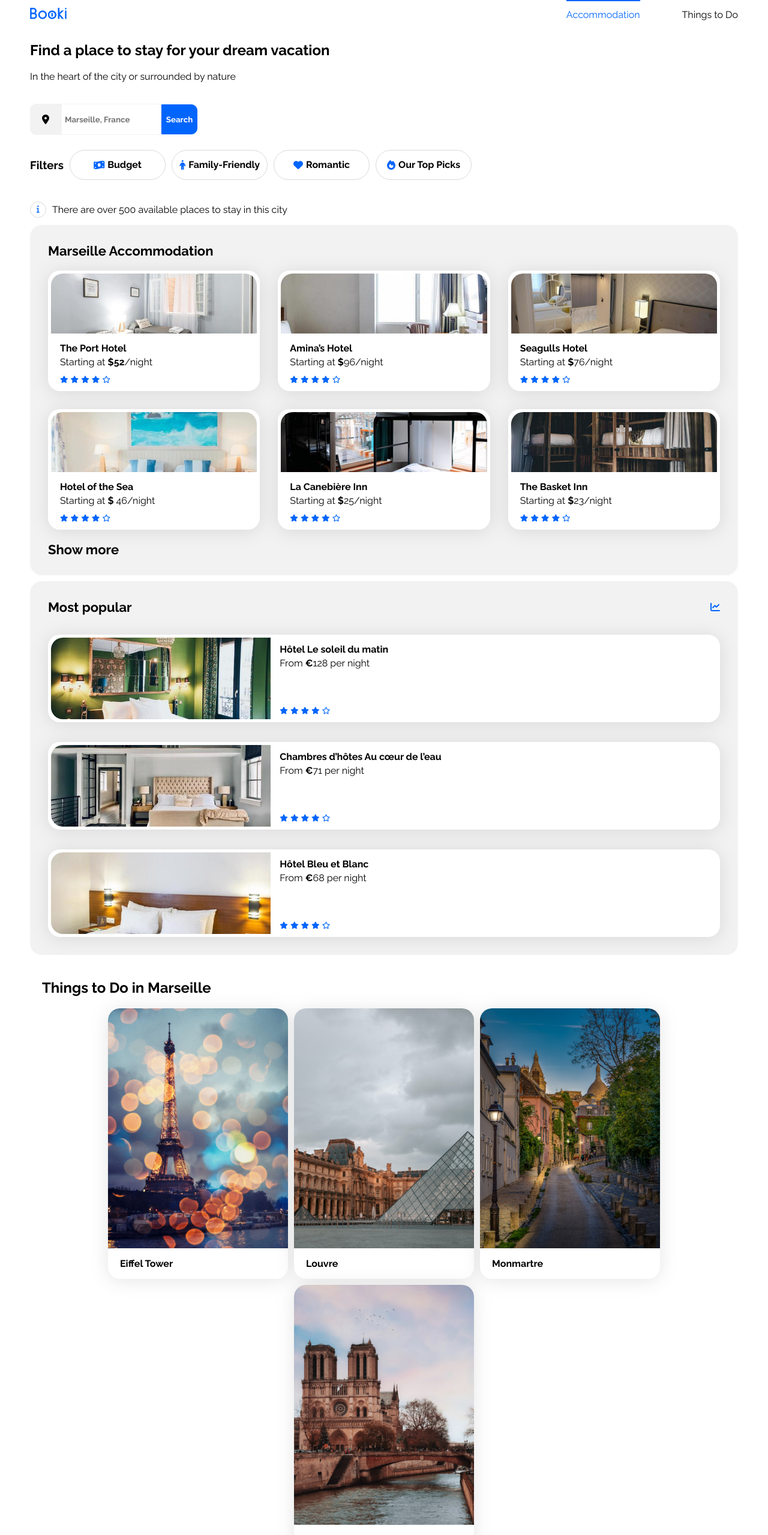
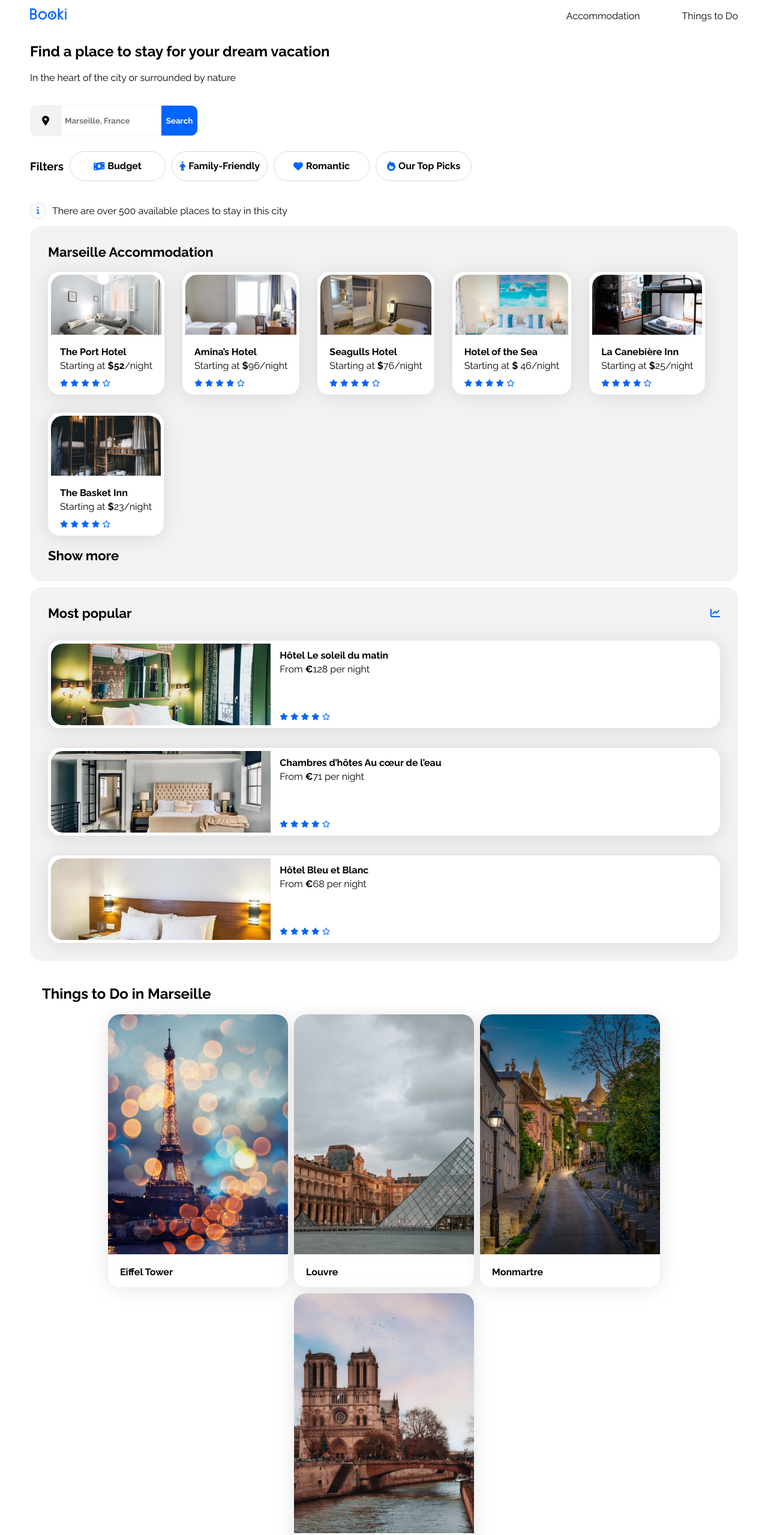
Before and after one commit to iRonic94/OCR-Project2-, a plain HTML site: page index.html in a window 1280 px wide. Shown: the top 2559 px of the page at 60% size. Drawn offline with Linux system fonts and the light colour scheme.

Commit message:
fixes for the presentation
-update the active buttons while clicking
-update the responsiveness of the entire page

```diff
--- a/css/style.css
+++ b/css/style.css
@@ -47,10 +47,6 @@ body {
     gap: 70px;
 }
 
-.navbar-menu li {
-    position: relative;
-}
-
 .navbar-accommodation,
 .navbar-activites {
     display: block;
@@ -61,18 +57,24 @@ body {
     transition: color 0.3s ease;
 }
 
-.navbar-accommodation {
+.navbar-menu a {
+    color: var(--black-color);
+    padding: 15px 0;
+    border-top: 2px solid transparent;
+}
+
+.navbar-menu a:active {
     color: var(--main-color);
 }
 
-li:first-child::before {
-    content: '';
-    position: absolute;
-    top: 0;
-    left: 0;
-    right: 0;
-    height: 2px;
-    background-color: var(--main-color);
+.navbar-accommodation {
+    color: var(--black-color);
+}
+
+body:has(#accommodation:target) .navbar-menu a[href="#accommodation"],
+body:has(#thingstodo:target) .navbar-menu a[href="#thingstodo"] {
+    color: var(--main-color);
+    border-top-color: var(--main-color);
 }
 
 /****** Search & Welcome section  ***********/
@@ -139,13 +141,12 @@ li:first-child::before {
 .accommodation-cards .card {
     display: flex;
     flex-direction: column;
-    cursor: pointer;
 }
 
 .accommodation-cards img {
     height: 120px;
     border-radius: 20px 20px 0 0;
-
+    width: 100%;
 }
 
 .accommodation-cards .card-content {
@@ -168,6 +169,11 @@ li:first-child::before {
 
 .accommodation-cards .card-rating {
     margin-bottom: 5px;
+}
+
+.accommodation-cards a {
+    color: unset;
+    text-decoration: unset;
 }
 
 /****** Popular ***********/
@@ -269,6 +275,7 @@ button.search-button {
     display: flex;
     align-items: center;
     gap: 10px;
+    flex-wrap: wrap;
 }
 
 button.filter-button {
@@ -308,6 +315,7 @@ button.filter-button {
 
 .activites img {
     height: 400px;
+    width: 100%;
     object-fit: cover;
     border-radius: 20px 20px 0px 0px;
 }
@@ -328,6 +336,11 @@ button.filter-button {
     padding: 5px;
     filter: drop-shadow(0px 3px 15px rgba(0, 0, 0, 0.1));
     padding: 0;
+}
+
+.activites-cards a {
+    color: unset;
+    text-decoration: unset;
 }
 
 .activites-card-txt {
@@ -380,6 +393,11 @@ button.filter-button {
         width: 100%;
     }
 
+    .accommodation-cards {
+        display: flex;
+        flex-wrap: wrap;
+    }
+
     .activites-card {
         max-width: 300px;
     }
@@ -394,9 +412,17 @@ button.filter-button {
         gap: 10px;
     }
 
+    .footer-section {
+        display: flex;
+        flex-wrap: wrap;
+        gap: 20px;
+        justify-content: space-evenly;
+        padding: 10px;
+    }
+
 }
 
-@media screen and (min-width: 320px) and (max-width: 600px) {
+@media screen and (max-width: 600px) {
     .main-container {
         padding: 0px;
         max-width: 600px;
@@ -416,18 +442,22 @@ button.filter-button {
         width: 100%;
     }
 
-    li:first-child::before {
-        content: '';
-        position: absolute;
-        top: auto;
-        left: 0;
-        right: 0;
-        bottom: 0;
-        height: 2px;
+    body:has(#accommodation:target) .navbar-menu a[href="#accommodation"],
+    body:has(#thingstodo:target) .navbar-menu a[href="#thingstodo"] {
+        display: flex;
+        justify-content: center;
+        color: var(--main-color);
+        border-bottom: 2px solid var(--main-color);
+        width: 100%;
+        border-top: none;
     }
 
     li a {
         justify-self: center;
+    }
+
+    .navbar-menu li {
+        display: grid;
     }
 
     .filters-buttons {
--- a/index.html
+++ b/index.html
@@ -71,11 +71,12 @@
             </div>
         </section>
         <main>
-            <div class="accommodation-and-popular">
+            <div class="accommodation-and-popular" id="accommodation">
                 <section class="accommodation">
                     <h2 class="section-title">Marseille Accommodation</h2>
                     <div class="accommodation-cards">
-                        <article class="card">
+                        <a href="#fred-kleber" class="card">
+                            <article>
                                 <img src="./images/accommodation/fred-kleber.jpg" alt="Image of hotel room showing bed">
                                 <div class="card-content">
                                     <div class="card-txt">
@@ -92,8 +93,11 @@
                                     </div>
                                 </div>
                             </article>
-                        <article class="card">
-                            <img src="./images/accommodation/febrian-zakaria.jpg" alt="Image of hotel room showing bed">
+                        </a>
+                        <a href="#febrian-zakaria" class="card">
+                            <article>
+                                <img src="./images/accommodation/febrian-zakaria.jpg"
+                                    alt="Image of hotel room showing bed">
                                 <div class="card-content">
                                     <div class="card-txt">
                                         <h3 class="card-title">Amina’s Hotel</h3>
@@ -109,7 +113,9 @@
                                     </div>
                                 </div>
                             </article>
-                        <article class="card">
+                        </a>
+                        <a href="#reisetopia" class="card">
+                            <article>
                                 <img src="./images/accommodation/reisetopia.jpg" alt="Image of hotel room showing bed">
                                 <div class="card-content">
                                     <div class="card-txt">
@@ -126,8 +132,11 @@
                                     </div>
                                 </div>
                             </article>
-                        <article class="card">
-                            <img src="./images/accommodation/annie-spratt.jpg" alt="Image of hotel room showing bed">
+                        </a>
+                        <a href="#annie-spratt" class="card">
+                            <article>
+                                <img src="./images/accommodation/annie-spratt.jpg"
+                                    alt="Image of hotel room showing bed">
                                 <div class="card-content">
                                     <div class="card-txt">
                                         <h3 class="card-title">Hotel of the Sea</h3>
@@ -143,7 +152,9 @@
                                     </div>
                                 </div>
                             </article>
-                        <article class="card">
+                        </a>
+                        <a href="#marcus-loke" class="card">
+                            <article>
                                 <img src="./images/accommodation/marcus-loke.jpg" alt="Image of hotel room showing bed">
                                 <div class="card-content">
                                     <div class="card-txt">
@@ -160,7 +171,9 @@
                                     </div>
                                 </div>
                             </article>
-                        <article class="card">
+                        </a>
+                        <a href="#nicate-lee" class="card">
+                            <article>
                                 <img src="./images/accommodation/nicate-lee.jpg" alt="Image of hotel room showing bed">
                                 <div class="card-content">
                                     <div class="card-txt">
@@ -177,8 +190,9 @@
                                     </div>
                                 </div>
                             </article>
+                        </a>
                     </div>
-                    <h2 class="section-title">Show more</h2>
+                    <h2 class="section-title" style="cursor:pointer">Show more</h2>
                 </section>
                 <section class="popular">
                     <div class="popular-title">
@@ -241,34 +255,41 @@
                     </div>
                 </section>
             </div>
-            <div class="activites">
+            <div class="activites" id="thingstodo">
                 <h2>Things to Do in Marseille</h2>
                 <div class="activites-cards">
-                    <article class="activites-card">
+                    <a href="#EiffelTower" class="activites-card">
+                        <article>
                             <img src="./images/activites/EiffelTower.jpg" alt="Image of Eiffel Tower">
                             <div class="activites-card-txt">
                                 <h3 class="card-title">Eiffel Tower</h3>
                             </div>
                         </article>
-                    <article class="activites-card">
+                    </a>
+                    <a href="#Louvre" class="activites-card">
+                        <article>
                             <img src="./images/activites/Louvre.jpg" alt="Image of Louvre">
                             <div class="activites-card-txt">
                                 <h3 class="card-title">Louvre</h3>
                             </div>
                         </article>
-                    <article class="activites-card">
+                    </a>
+                    <a href="#Monmartre" class="activites-card">
+                        <article>
                             <img src="./images/activites/Montmartre.jpg" alt="Image of Monmartre">
                             <div class="activites-card-txt">
                                 <h3 class="card-title">Monmartre</h3>
                             </div>
                         </article>
-                    <article class="activites-card">
+                    </a>
+                    <a href="#Notredame" class="activites-card">
+                        <article>
                             <img src="./images/activites/Notredame.jpg" alt="Image of Notre dame">
                             <div class="activites-card-txt">
                                 <h3 class="card-title">Notre dame</h3>
                             </div>
                         </article>
-                </div>
+                    </a>
                 </div>
         </main>
         <footer>
```
Lines whose indentation alone changed are shown as unchanged.
